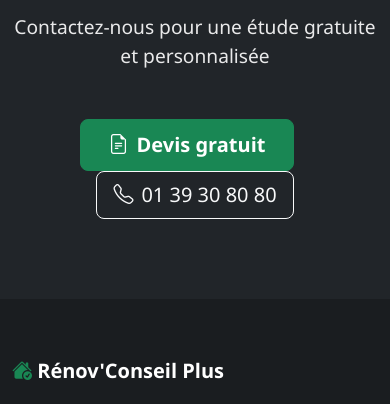
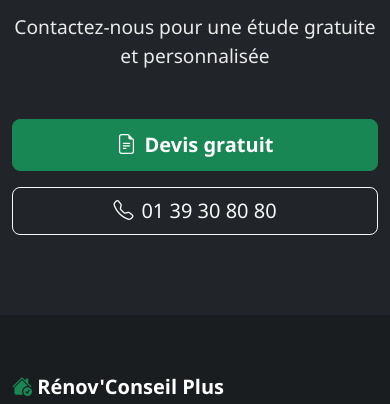
Before and after one commit to diakitelamine/projetKemoko, a plain HTML site: page about.html in a window 390 px wide. Shown: the part 4780-5184 px from the top of the page. Drawn offline with nearby package versions, Linux system fonts and the light colour scheme.

Commit message:
Correction de l'affichage responsive des boutons CTA

```diff
--- a/about.html
+++ b/about.html
@@ -221,13 +221,15 @@
             </div>
 
             <div class="row justify-content-center">
-                <div class="col-lg-4 text-center">
-                    <a href="contact.html" class="btn btn-success btn-lg me-3">
-                        <i class="bi bi-file-earmark-text me-2"></i>Devis gratuit
-                    </a>
-                    <a href="tel:0139308080" class="btn btn-outline-light btn-lg">
-                        <i class="bi bi-telephone me-2"></i>01 39 30 80 80
-                    </a>
+                <div class="col-lg-8 text-center">
+                    <div class="d-flex flex-column flex-md-row gap-3 justify-content-center">
+                        <a href="contact.html" class="btn btn-success btn-lg">
+                            <i class="bi bi-file-earmark-text me-2"></i>Devis gratuit
+                        </a>
+                        <a href="tel:0139308080" class="btn btn-outline-light btn-lg">
+                            <i class="bi bi-telephone me-2"></i>01 39 30 80 80
+                        </a>
+                    </div>
                 </div>
             </div>
         </div>
```
Also changed, not shown: aides.html (+9 -7 lines), services.html (+9 -7 lines).
